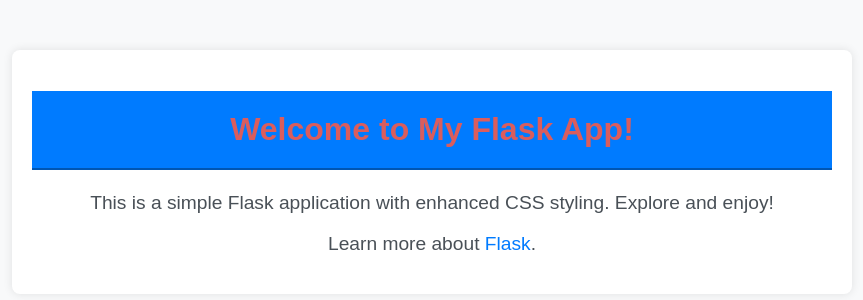
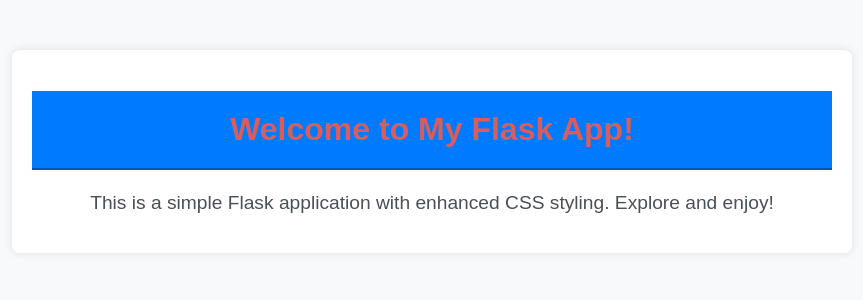
Before and after one commit to Viswavardinii/flaskEndSem, a Flask app: template templates/index.html in a window 1280 px wide. Shown: the top 300 px of the page, without its empty margins (208-1071 px from the left). Run offline with Flask 3, Linux system fonts and the light colour scheme; the template is opened without the code that fills it, so the values that code supplies are empty.

Commit message:
Update index.html

```diff
--- a/templates/index.html
+++ b/templates/index.html
@@ -10,7 +10,6 @@
     <div class="container">
         <h1>Welcome to My Flask App!</h1>
         <p>This is a simple Flask application with enhanced CSS styling. Explore and enjoy!</p>
-        <p>Learn more about <a href="https://flask.palletsprojects.com/">Flask</a>.</p>
     </div>
 </body>
 </html>
```
